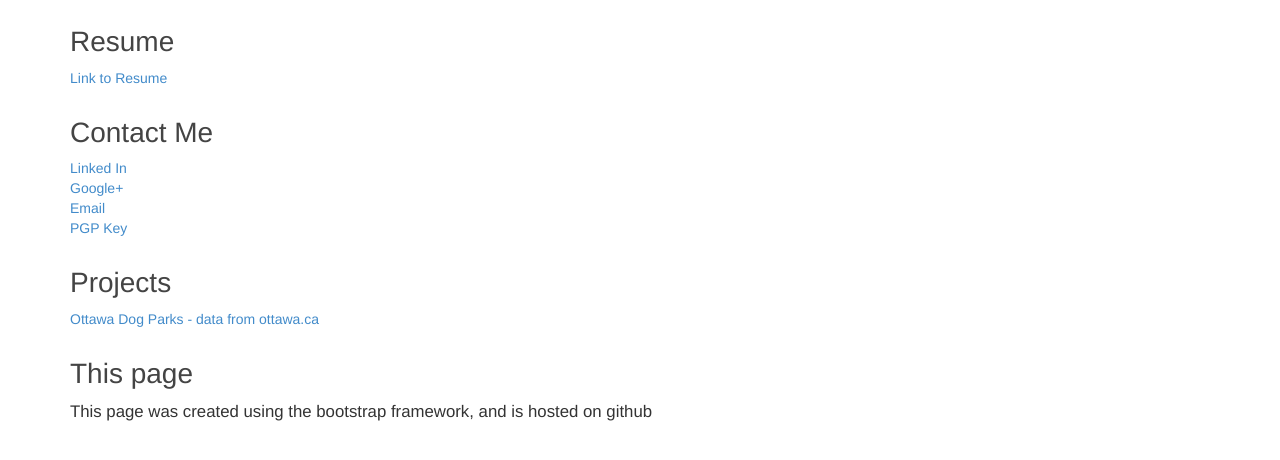
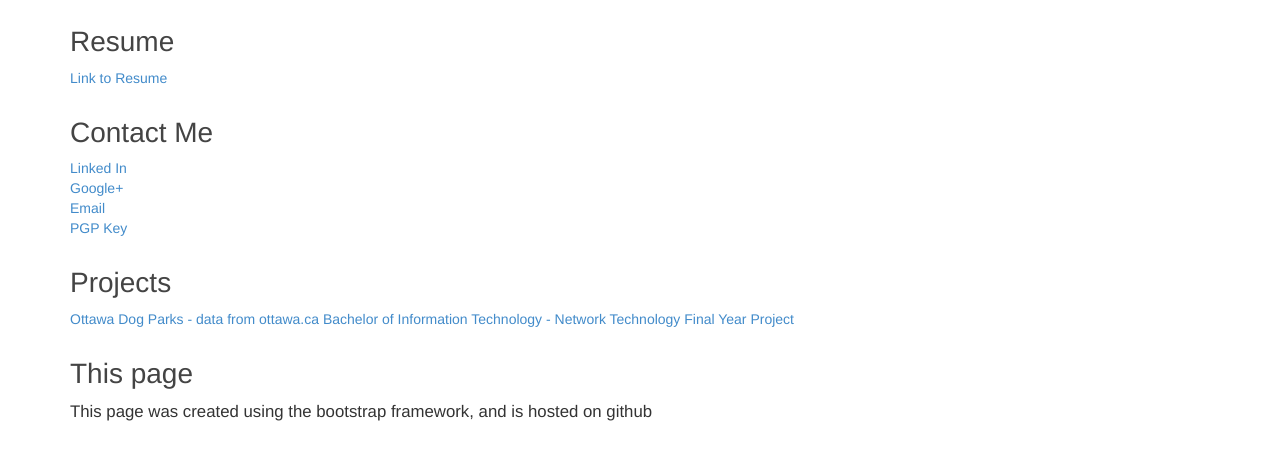
Before and after one commit to robertbarrett/robertbarrett.github.io, a plain HTML site: page home/index.html in a window 1280 px wide. Shown: the part 184-644 px from the top of the page. Drawn offline with nearby package versions, Linux system fonts and the light colour scheme.

Commit message:
Update index.html

```diff
--- a/home/index.html
+++ b/home/index.html
@@ -179,8 +179,9 @@ hr {border-color: #ddd;}
 	<div class="container">
 		<h2>Projects</h2>
 		<a href="https://www.google.com/maps/d/viewer?mid=zHCNWtNx7vmY.k9inOfiPCxRk"> Ottawa Dog Parks - data from ottawa.ca</a>
+		<a href="https://sdn-network-technology-project.github.io/DynamicTrafficDiversionInSDN.pdf"> Bachelor of Information Technology - Network Technology Final Year Project</a>
+	</div>
 
-	</div>
 	<!--/.container-->
 </div>
 <!--/#Contact Me-->
```
